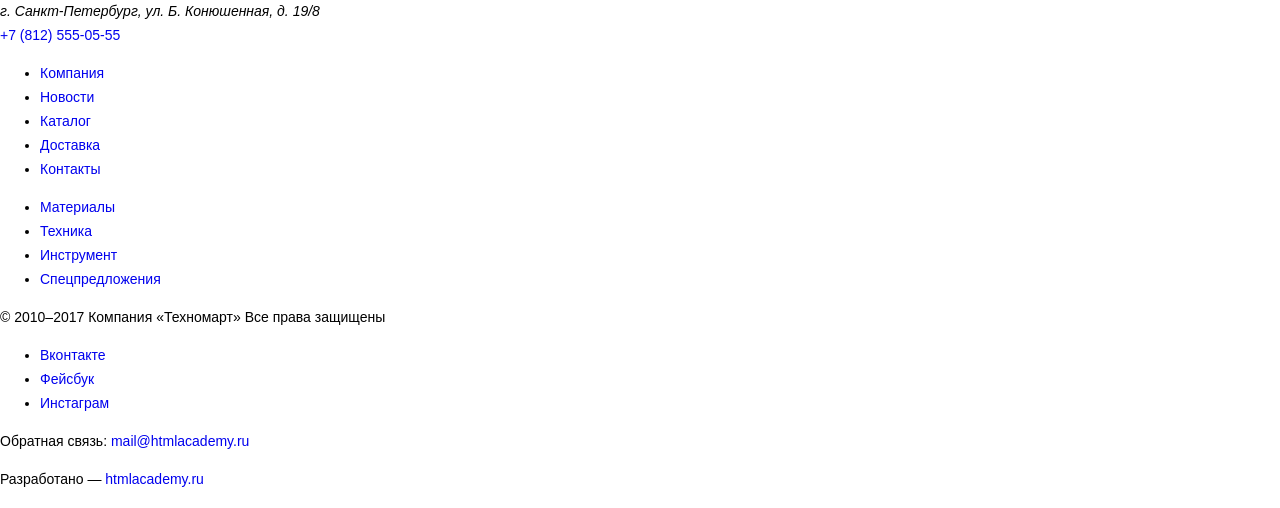
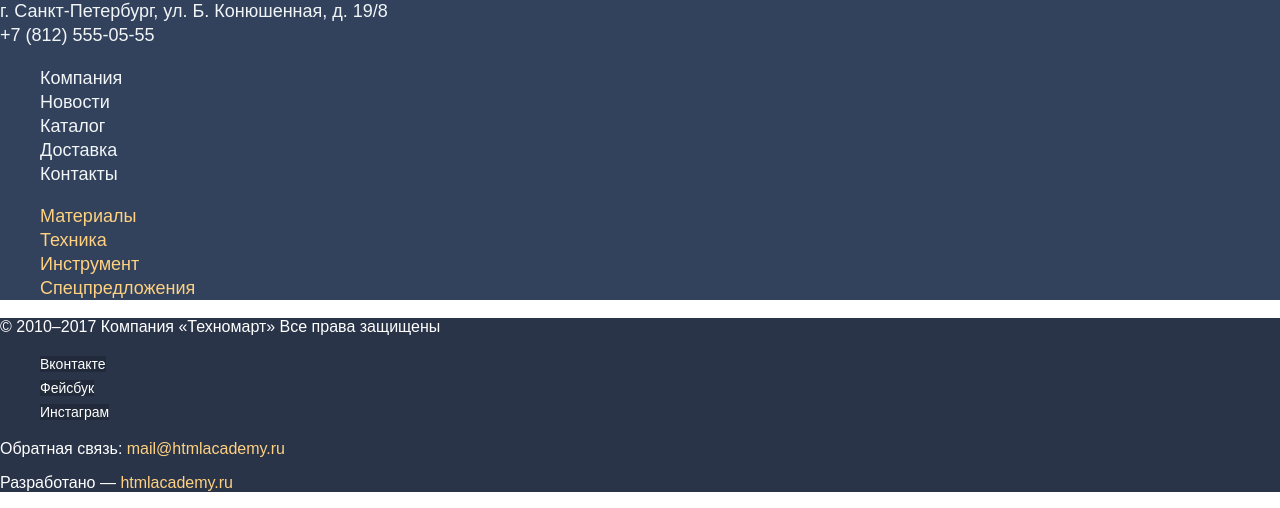
Before and after one commit to zvovas/20520-technomart-25, a plain HTML site: page index.html in a window 1280 px wide. Shown: the part 4200-4708 px from the top of the page. Drawn offline with Linux system fonts and the light colour scheme; a web font is replaced by a local one.

Commit message:
Сделал базовую стилизацию футера страниц

```diff
--- a/css/style.css
+++ b/css/style.css
@@ -14,6 +14,10 @@ body {
 a {
   text-decoration: none;
 }
+
+
+/* HEADER */
+
 
 .header-top {
   font-size: 17px;
@@ -193,3 +197,94 @@ background-color: #ba2732;
 .site-navigation a:active {
   background-color: #1d2739;
 }
+
+
+
+
+
+
+/* FOOTER */
+.footer-top {
+  background-color: #32425c;
+}
+
+.footer-logo {
+  background-color: #ee3643;
+}
+
+.footer-top address,
+.footer-top .phone {
+  font-style: normal;
+  color: #f1f5f7;
+  font-size: 18px;
+  line-height: 24px;
+}
+
+.footer-navigation,
+.footer-categories {
+  list-style: none;
+}
+
+.footer-navigation,
+.footer-navigation a {
+  color: #f1f5f7;
+  font-size: 18px;
+  line-height: 24px;
+}
+
+.footer-categories,
+.footer-categories a {
+  color: #ffd180;
+  font-size: 18px;
+  line-height: 24px;
+}
+
+.footer-navigation a:hover,
+.footer-navigation a:focus,
+.footer-categories a:hover,
+.footer-categories a:focus {
+  text-decoration: underline;
+}
+
+.footer-navigation a:active,
+.footer-categories a:active {
+  opacity: 0.5;
+  text-decoration: none;
+}
+
+.footer-bottom {
+  background-color: #293449;
+}
+
+.footer-copyright {
+  color: #ffffff;
+  font-size: 16px;
+  line-height: 18px;
+}
+
+.social-list {
+  list-style: none;
+}
+
+.social-button {
+  color: #ffffff;
+
+  background-color: #212a3a;
+}
+
+.social-button:hover,
+.social-button:active {
+  background-color: #ee3643;
+}
+
+.mail-to,
+.creators {
+  color: #ffffff;
+  font-size: 16px;
+  line-height: 18px;
+}
+
+.mail-to a,
+.creators a {
+  color: #ffd180;
+}
```
